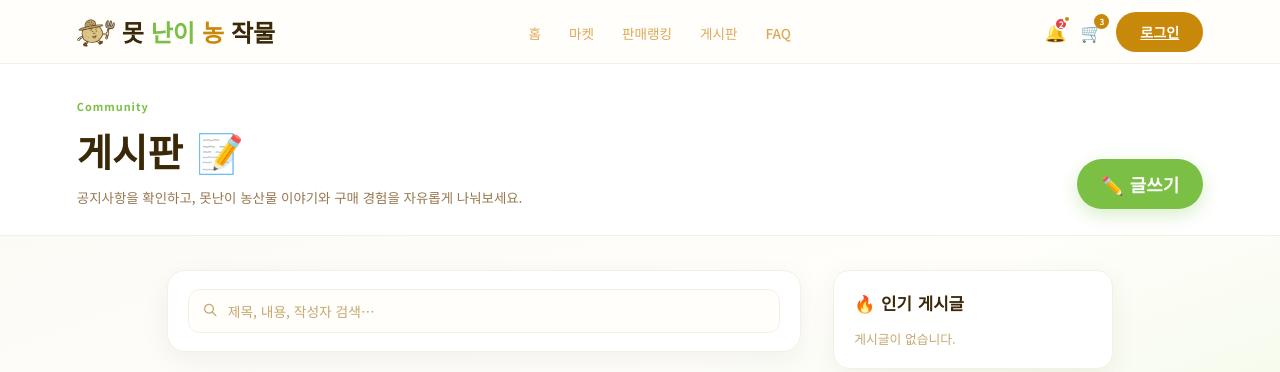
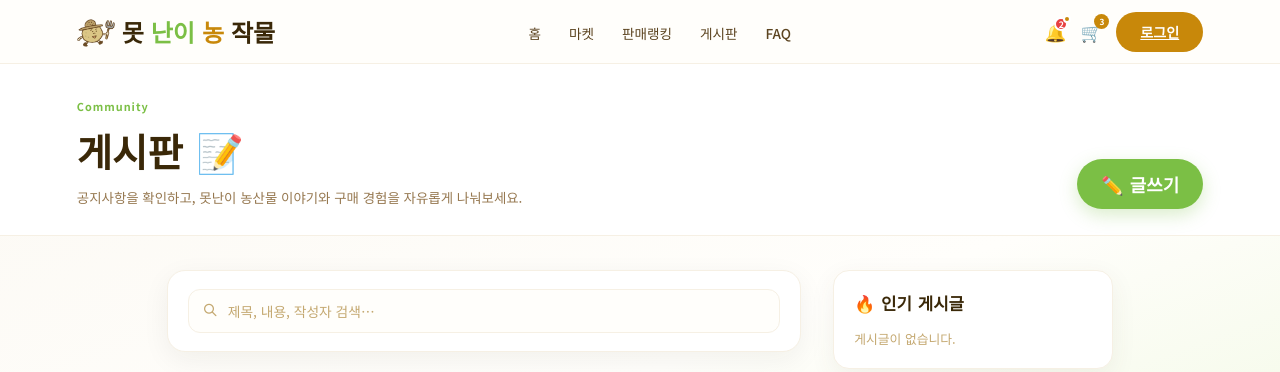
Before and after one commit to Jihwan0210/PotatoChip, a Spring Boot app: page /board in a window 1280 px wide. Shown: the top 372 px of the page. Run offline with Spring Boot 4, Linux system fonts and the light colour scheme; data that the repository does not hold is empty; some of the project's set-up classes (security, data sources, template engines, error pages and the like) are left out, and stand-ins take their place; database files in the repository are not loaded; some web fonts are replaced.

Commit message:
css 이상 수정

```diff
--- a/src/main/resources/static/css/style.css
+++ b/src/main/resources/static/css/style.css
@@ -31,7 +31,7 @@
   --amber: #C8880A;
 
   --text:  #2A1E06;
-  --mid: #dea959;
+  --mid:   #5C4420;
   --light: #967850;
   --muted: #C4A870;
   --white: #ffffff;
```
